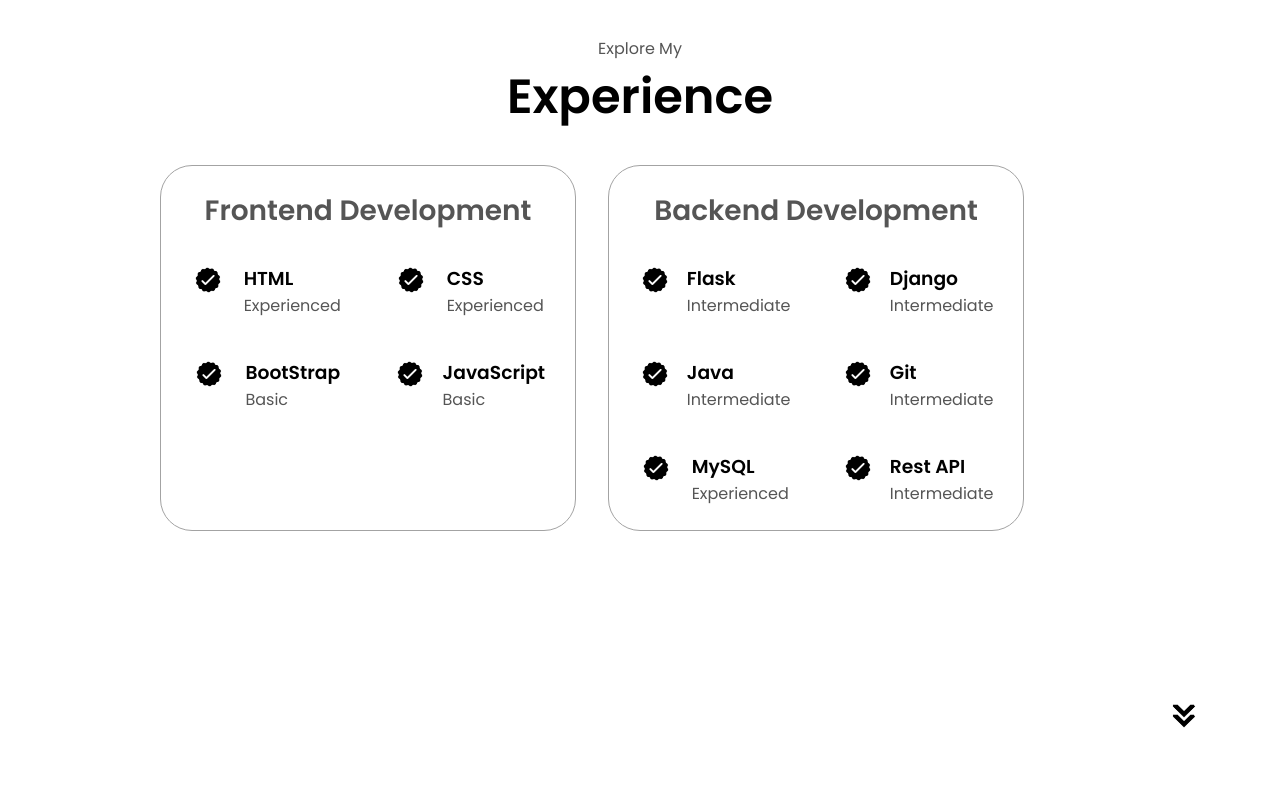
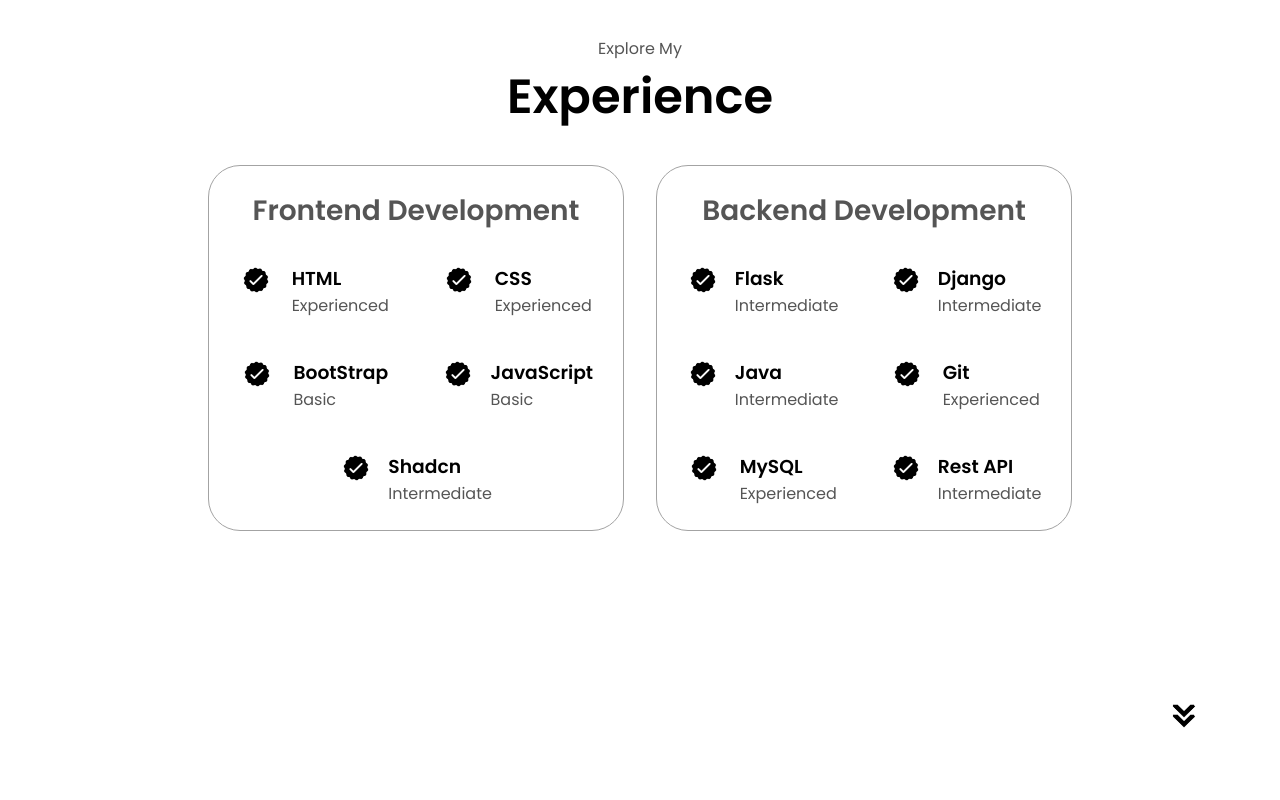
Before and after one commit to rhema254/my_portfolio, a plain HTML site: page index.html in a window 1280 px wide. Shown: the part 1660-2460 px from the top of the page. Drawn offline with Linux system fonts and the light colour scheme.

Commit message:
update skills

```diff
--- a/index.html
+++ b/index.html
@@ -90,7 +90,7 @@
                 class="icon"
               />
               <h3>Experience</h3>
-              <p>+9 months <br />Software Development</p>
+              <p>1+ years <br />Software Development</p>
             </div>
             <div class="details-container">
               <img
@@ -188,6 +188,19 @@
                   <p>Basic</p>
                 </div>
               </article>
+
+              <article>
+                <img
+                  src="./assets/checkmark.png"
+                  alt="Experience icon"
+                  class="icon"
+                />
+                <div>
+                  <h3>Shadcn</h3>
+                  <p>Intermediate</p>
+                </div>
+              </article>
+
              </div>
           </div>
           <div class="details-container">
@@ -234,7 +247,7 @@
                 />
                 <div>
                   <h3>Git</h3>
-                  <p>Intermediate</p>
+                  <p>Experienced</p>
                 </div>
               </article>
               <article>
@@ -280,7 +293,7 @@
           <div class="details-container color-container">
             <div class="article-container">
               <img
-                src="./assets/project-1.png"
+                src="./assets/MusiciansConnect.png"
                 alt="Project 1"
                 class="project-img"
               />
@@ -289,13 +302,13 @@
             <div class="btn-container">
               <button
                 class="btn btn-color-2 project-btn"
-                onclick="location.href='https://github.com/rhema254/musicians-connect'"
+                onclick="location.href='https://github.com/rhema254/_MusiciansConnect '"
               >
                 Github
               </button>
               <button
                 class="btn btn-color-2 project-btn"
-                onclick="location.href='https://github.com/rhema254/musicians-connect'"
+                onclick="location.href='https://musiciansconnect-7f13a228269e.herokuapp.com'"
               >
                 Live Demo
               </button>
--- a/main.css
+++ b/main.css
@@ -347,8 +347,8 @@ section {
 
 .experience-details-container {
   display: flex;
-  justify-content: center;
-  flex-direction: column;
+  justify-content: space-around;
+  flex-direction: row;
 }
 
 .article-container {
```
Also changed, not shown: assets/MusiciansConnect.png (added).
